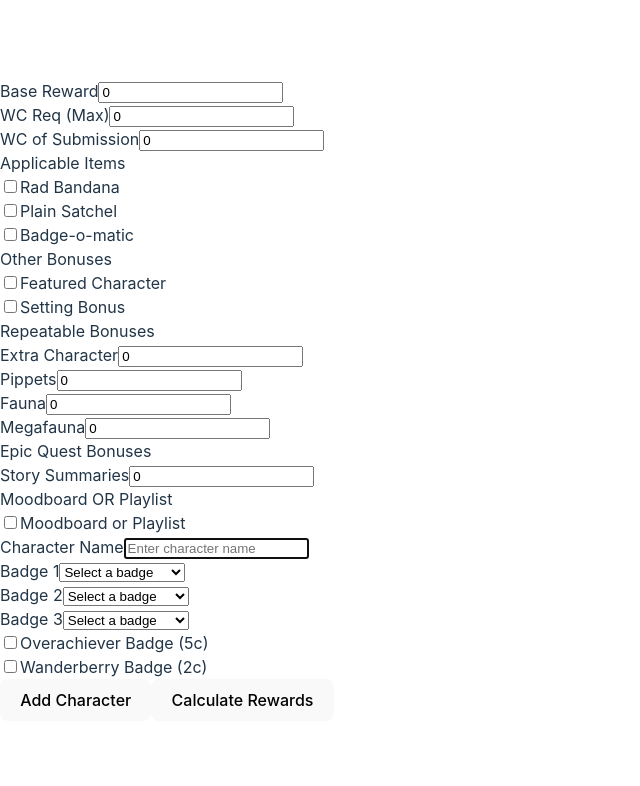
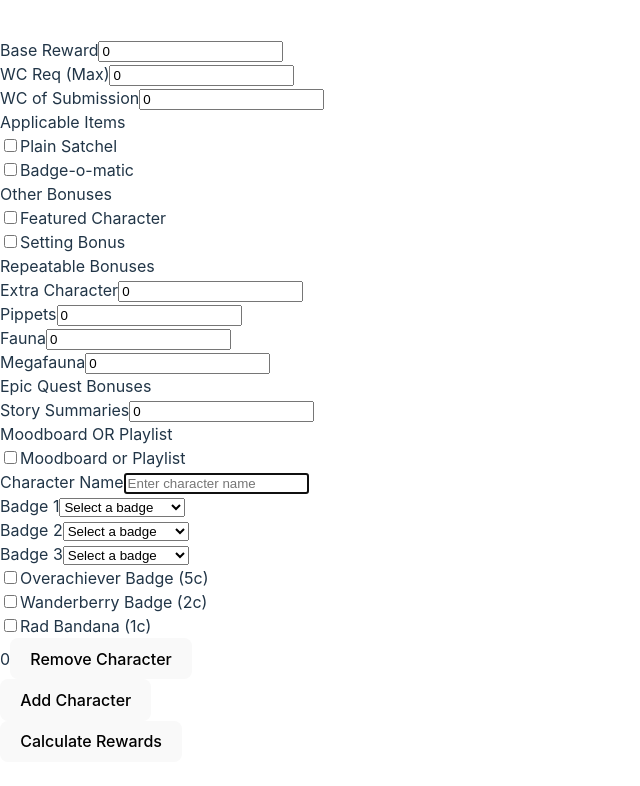
Before and after one commit to mae-llo/pouflons-calculator, a React (Vite) app: page / in a window 1280 px wide. Both pictures are taken after a click on the button "Add Character". Shown: the top 786 px of the page, without its empty margins (0-640 px from the left). Built offline with nearby package versions, Linux system fonts and the light colour scheme.

Commit message:
Add 'remove' feature for characters and move rad bandana to character-specific rather than prompt specific

```diff
--- a/src/Calculator.tsx
+++ b/src/Calculator.tsx
@@ -76,8 +76,9 @@ type Inputs = {
     badges: (typeof badges)[number][];
     wanderberry: boolean;
     overachiever: boolean;
+    radBandana: boolean;
   }[];
-  items: { radBandana: boolean; plainSatchel: boolean; badgeOMatic: boolean };
+  items: { plainSatchel: boolean; badgeOMatic: boolean };
   bonuses: { featuredCharacter: boolean; settingBonus: boolean };
   repeatableBonuses: {
     extraCharacter: number;
@@ -94,7 +95,7 @@ type Inputs = {
 // Function to get badge values based on conditions
 const getBadgeValue = (
   badge: (typeof badges)[number],
-  modifiers: { wanderberry?: boolean; overachiever?: boolean },
+  modifiers: { wanderberry?: boolean; overachiever?: boolean }
 ) => {
   if (badge === "Tamer") return 2;
   if (modifiers.wanderberry) {
@@ -119,10 +120,6 @@ const calculateRewards = (values: Inputs) => {
   let breakdown = `Base Rewards: ${baseReward} coins\n`;
 
   // Applicable Items
-  if (items.radBandana) {
-    breakdown += `Rad Bandana: 1c\n`;
-    totalCoins += 1;
-  }
   if (items.plainSatchel) {
     breakdown += `Plain Satchel extra roll\n`;
     totalCoins += 1;
@@ -172,7 +169,7 @@ const calculateRewards = (values: Inputs) => {
 
   // Add character badge breakdown
   characters.forEach((character) => {
-    let badgeDetails = `${character.name} Badges: `;
+    let badgeDetails = `${character.name} Badges & Bandana: `;
     let badgeValueTotal = 0;
 
     character.badges.filter(Boolean).forEach((badge) => {
@@ -184,7 +181,7 @@ const calculateRewards = (values: Inputs) => {
       badgeDetails += `${badge} (${modifiedBadgeValue}c) + `;
     });
 
-    // Include additional badges
+    // Include additional badges and items
     if (character.wanderberry) {
       badgeValueTotal += 2;
       badgeDetails += `Wanderberry (2c) + `;
@@ -192,6 +189,11 @@ const calculateRewards = (values: Inputs) => {
     if (character.overachiever) {
       badgeValueTotal += 5;
       badgeDetails += `Overachiever (5c) + `;
+    }
+
+    if (character.radBandana) {
+      badgeDetails += `Rad Bandana: 1c`;
+      badgeValueTotal += 1;
     }
 
     // Clean up the trailing " + " and show total badge value
@@ -215,7 +217,7 @@ function RewardForm() {
       wordCountReq: 0,
       wordCountActual: 0,
       characters: [],
-      items: { radBandana: false, plainSatchel: false, badgeOMatic: false },
+      items: { plainSatchel: false, badgeOMatic: false },
       bonuses: { featuredCharacter: false, settingBonus: false },
       repeatableBonuses: {
         extraCharacter: 0,
@@ -230,7 +232,10 @@ function RewardForm() {
     },
   });
 
-  const { append, fields } = useFieldArray({ control, name: "characters" });
+  const { append, remove, fields } = useFieldArray({
+    control,
+    name: "characters",
+  });
 
   const handleAddCharacter = () => {
     append({
@@ -238,11 +243,17 @@ function RewardForm() {
       badges: [],
       overachiever: false,
       wanderberry: false,
+      radBandana: false,
     });
   };
 
+  const handleRemoveCharacter = (index: number) => {
+    console.log(index);
+    remove(index);
+  };
+
   const onSubmit = (values: Inputs) => {
-    console.log(values);
+    // console.log(values);
     const breakdown = calculateRewards(values);
     setCopyText(breakdown);
   };
@@ -281,11 +292,6 @@ function RewardForm() {
           <Form.Group className="mb-3">
             <Form.Label>Applicable Items</Form.Label>
             <InputGroup>
-              <Form.Check
-                type="checkbox"
-                label="Rad Bandana"
-                {...register("items.radBandana")}
-              />
               <Form.Check
                 type="checkbox"
                 label="Plain Satchel"
@@ -432,25 +438,38 @@ function RewardForm() {
               label="Overachiever Badge (5c)"
               {...register(`characters.${index}.overachiever`)}
             />
-          </Form.Group>
-
-          <Form.Group className="mb-3">
             <Form.Check
               type="checkbox"
               label="Wanderberry Badge (2c)"
               {...register(`characters.${index}.wanderberry`)}
             />
+            <Form.Check
+              type="checkbox"
+              label="Rad Bandana (1c)"
+              {...register(`characters.${index}.radBandana`)}
+            />
           </Form.Group>
+          {index}
+          <Button
+            variant="primary"
+            onClick={() => handleRemoveCharacter(index)}
+          >
+            Remove Character
+          </Button>
         </div>
       ))}
-      <Button variant="primary" onClick={handleAddCharacter}>
-        Add Character
-      </Button>
 
-      <Button variant="primary" type="submit">
-        Calculate Rewards
-      </Button>
+      <Col>
+        <Button variant="primary" onClick={handleAddCharacter}>
+          Add Character
+        </Button>
+      </Col>
 
+      <Col>
+        <Button variant="primary" type="submit">
+          Calculate Rewards
+        </Button>
+      </Col>
       {copyText && (
         <Form.Group className="mt-4">
           <Form.Label>Copy/Paste Result</Form.Label>
```
Also changed, not shown: 2 other files (tests, documents, lock files or other folders).
